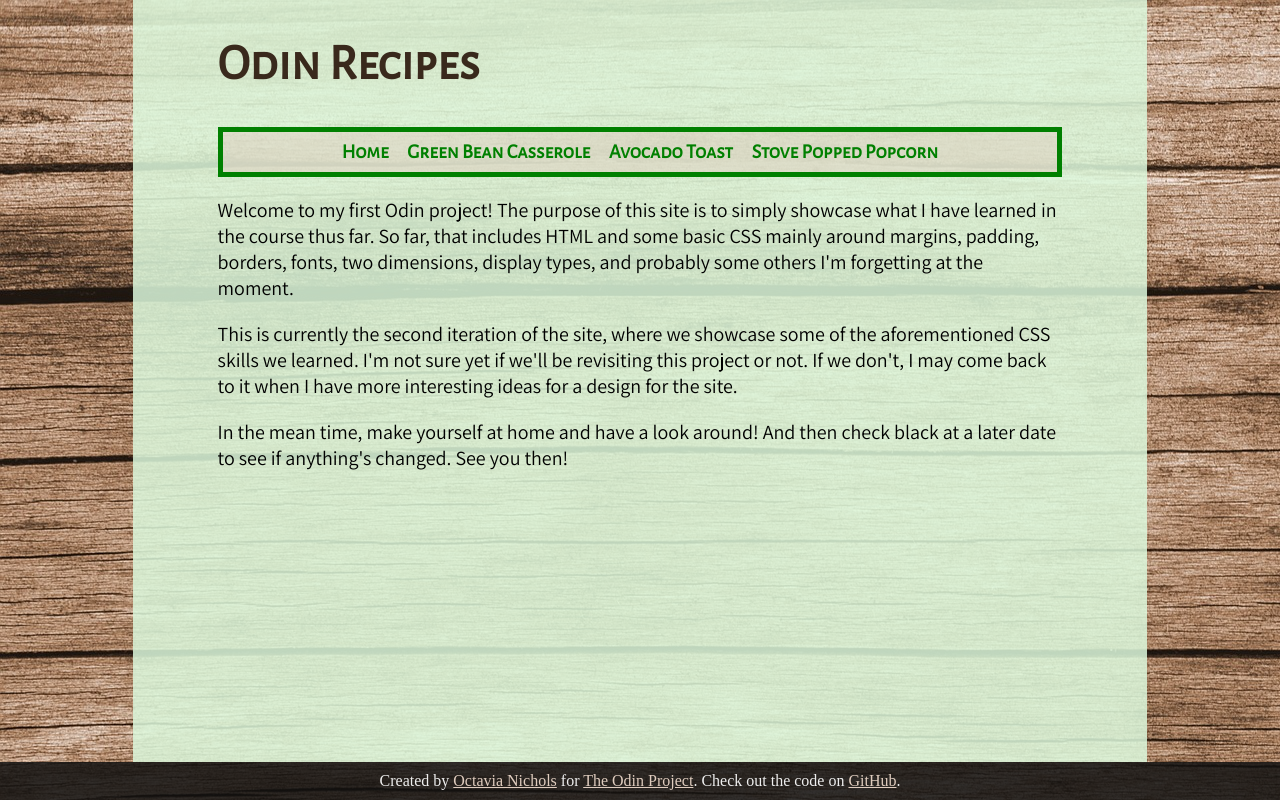
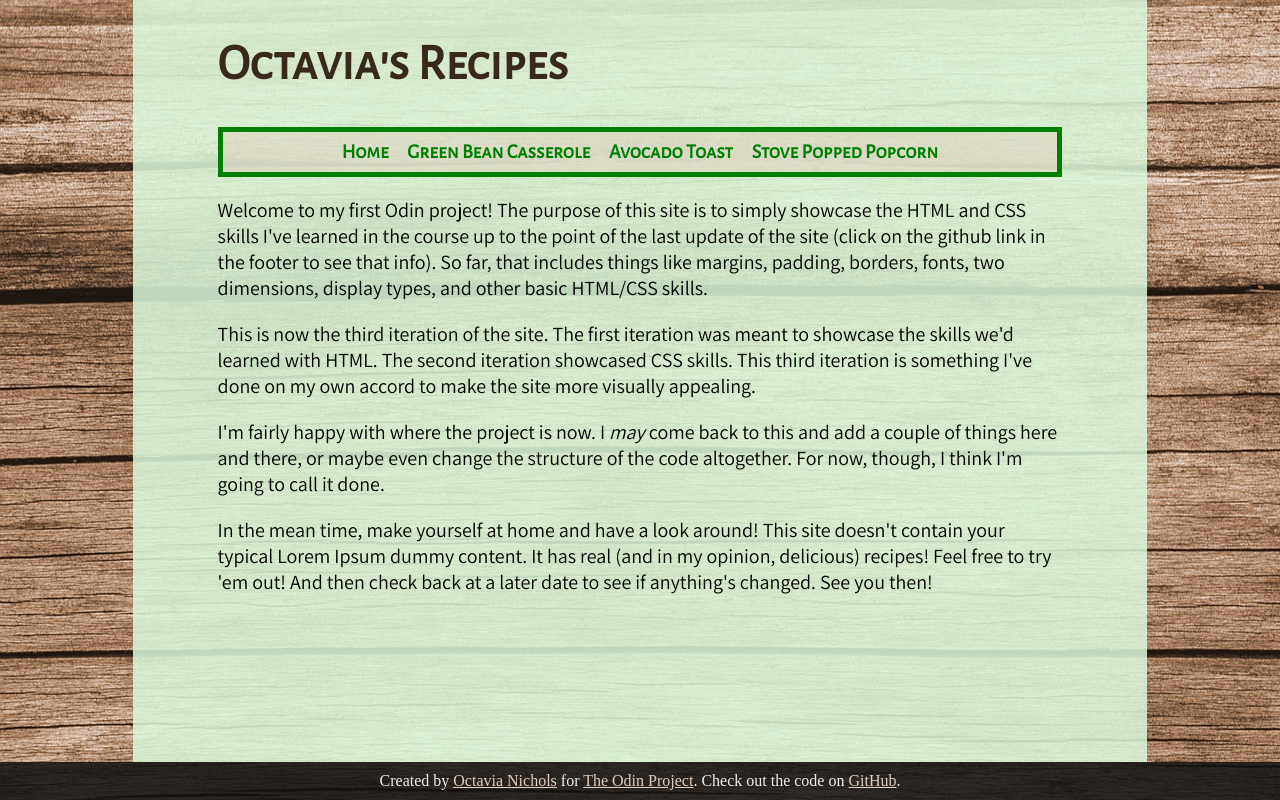
Before and after one commit to Lolabird/odin-recipes, a plain HTML site: page index.html in a window 1280 px wide. Drawn offline with Linux system fonts and the light colour scheme.

Commit message:
Change homepage text and site titles

```diff
--- a/index.html
+++ b/index.html
@@ -3,14 +3,14 @@
 <head>
     <meta charset="UTF-8">
     <meta name="viewport" content="width=device-width, initial-scale=1.0">
-    <title>Recipes</title>
+    <title>Octavia's Recipes</title>
     <link rel="stylesheet" href="style.css" />
     <link href='https://fonts.googleapis.com/css?family=Alegreya Sans SC' rel='stylesheet'>
     <link href='https://fonts.googleapis.com/css?family=Assistant' rel='stylesheet'>
 </head>
 <body>
     <main>
-        <h1>Odin Recipes</h1>
+        <h1>Octavia's Recipes</h1>
         <ul class="recipe-menu">
             <li><a href="index.html">Home</a></li>
             <li><a href="./recipes/greenbean-casserole.html"> Green Bean Casserole</a></li>
@@ -20,19 +20,18 @@
         <div class="content">
             <p>
                 Welcome to my first Odin project! The purpose of this site is to
-                simply showcase what I have learned in the course thus far. So far, that includes
-                HTML and some basic CSS mainly around margins, padding, borders, fonts,
-                two dimensions, display types, and probably some others I'm forgetting at the moment.
+                simply showcase the HTML and CSS skills I've learned in the course up to the point of the last update of the site (click on the github link in the footer to see that info). So far, that includes
+                things like margins, padding, borders, fonts,
+                two dimensions, display types, and other basic HTML/CSS skills.
             </p>
             <p>
-                This is currently the second iteration of the site, where we showcase some of the
-                aforementioned CSS skills we learned. I'm not sure yet if we'll be revisiting this
-                project or not. If we don't, I may come back to it when I have more interesting
-                ideas for a design for the site.
+                This is now the third iteration of the site. The first iteration was meant to showcase the skills we'd learned with HTML. The second iteration showcased CSS skills. This third iteration is something I've done on my own accord to make the site more visually appealing.
             </p>
             <p>
-                In the mean time, make yourself at home and have a look around! And then check black
-                at a later date to see if anything's changed. See you then!
+                I'm fairly happy with where the project is now. I <em>may</em> come back to this and add a couple of things here and there, or maybe even change the structure of the code altogether. For now, though, I think I'm going to call it done.
+            </p>
+            <p>
+                In the mean time, make yourself at home and have a look around! This site doesn't contain your typical Lorem Ipsum dummy content. It has real (and in my opinion, delicious) recipes! Feel free to try 'em out! And then check back at a later date to see if anything's changed. See you then!
             </p>
         </div>
     </main>
```
Also changed, not shown: recipes/avocado-toast.html (+2 -2 lines), recipes/greenbean-casserole.html (+2 -2 lines), recipes/stove-popped-popcorn.html (+2 -2 lines).
